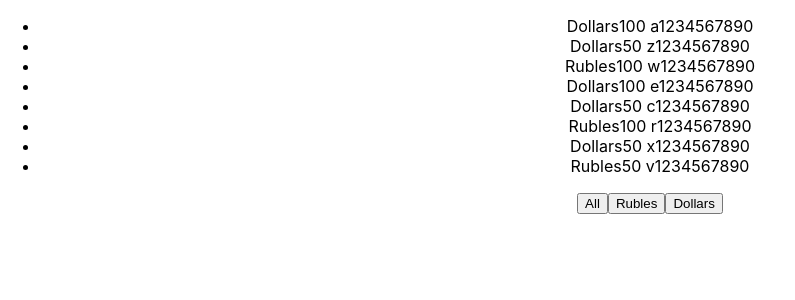
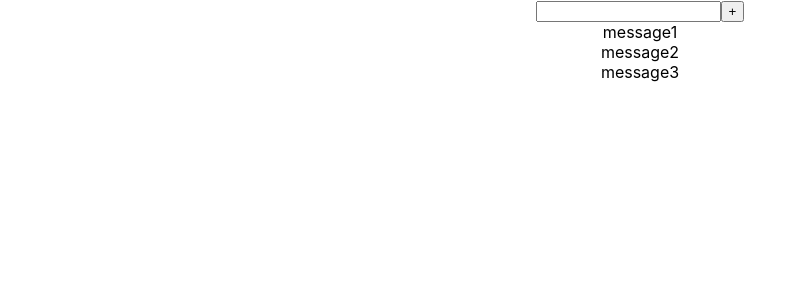
Before and after one commit to Srh-Yakovenko-ua/it-incubator-mikrotasks, a React (Create React App) app: page / in a window 1280 px wide. Shown: the top 300 px of the page, without its empty margins (0-795 px from the left). Built offline with nearby package versions, Linux system fonts and the light colour scheme.

Commit message:
add props for input

```diff
--- a/src/App.tsx
+++ b/src/App.tsx
@@ -7,7 +7,9 @@ import {NewComponent} from './site/NewComponent';
 import {TopCars} from './site/TopCars';
 import {Button} from './components/Button';
 import MoneyFilter from './MoneyFilter/MoneyFilter';
+import {Input} from './input/Input';
 
+// export type FilterValuesType = 'all' | 'completed' | 'active';
 
 function App() {
     // const students = [
@@ -39,44 +41,51 @@ function App() {
     // }
 
 
-    const [money, setMoney] = useState([
-        {banknote: 'Dollars', nominal: 100, number: ' a1234567890'},
-        {banknote: 'Dollars', nominal: 50, number: ' z1234567890'},
-        {banknote: 'Rubles', nominal: 100, number: ' w1234567890'},
-        {banknote: 'Dollars', nominal: 100, number: ' e1234567890'},
-        {banknote: 'Dollars', nominal: 50, number: ' c1234567890'},
-        {banknote: 'Rubles', nominal: 100, number: ' r1234567890'},
-        {banknote: 'Dollars', nominal: 50, number: ' x1234567890'},
-        {banknote: 'Rubles', nominal: 50, number: ' v1234567890'},
-    ]);
+    // const [money, setMoney] = useState([
+    //     {banknote: 'Dollars', nominal: 100, number: ' a1234567890'},
+    //     {banknote: 'Dollars', nominal: 50, number: ' z1234567890'},
+    //     {banknote: 'Rubles', nominal: 100, number: ' w1234567890'},
+    //     {banknote: 'Dollars', nominal: 100, number: ' e1234567890'},
+    //     {banknote: 'Dollars', nominal: 50, number: ' c1234567890'},
+    //     {banknote: 'Rubles', nominal: 100, number: ' r1234567890'},
+    //     {banknote: 'Dollars', nominal: 50, number: ' x1234567890'},
+    //     {banknote: 'Rubles', nominal: 50, number: ' v1234567890'},
+    // ]);
+    //
+    // let nominalMoney = money
+    //
+    // const [filter, setFilter] = useState('All')
+    //
+    // if (filter === 'Rubles') {
+    //     nominalMoney = money.filter((filterMoney) => {
+    //         return filterMoney.banknote === 'Rubles';
+    //     });
+    // }
+    //
+    // if (filter === 'Dollars') {
+    //     nominalMoney = money.filter((filterMoney) => {
+    //         return filterMoney.banknote === 'Dollars';
+    //     });
+    // }
+    //
+    // const oneClickHandler = (nameButton: string) => {
+    //     setFilter(nameButton)
+    // }
 
-    let nominalMoney = money
-
-    const [filter, setFilter] = useState('All')
-
-    if (filter === 'Rubles') {
-        nominalMoney = money.filter((filterMoney) => {
-            return filterMoney.banknote === 'Rubles'
-        })
-    }
-    if (filter === 'Dollars') {
-        nominalMoney = money.filter((filterMoney)=>{
-            return filterMoney.banknote === 'Dollars'
-        }) ;
-    }
-    const oneClickHandler = (nameButton: string) => {
-        setFilter(nameButton)
-    }
+    let [message, setMessage] = useState([  // к примеру данные пришли с сервера
+        {message: 'message1'},
+        {message: 'message2'},
+        {message: 'message3'},
+    ])
 
     return (
         // <NewComponent students={students}/>
         // <TopCars  topCars={topCars}/>
-
+        //  <MoneyFilter nominalMoney={nominalMoney} callBack={oneClickHandler}/>
 
         <div className={'App'}>
-            {/*<Button name={'Channel - 1'} callBack={()=>ButtonFoo1('Ivan')}/>*/}
-            {/*<Button name={'Channel - 2'} callBack={()=>ButtonFoo2('Vasya')}/>*/}
-            <MoneyFilter nominalMoney={nominalMoney} callBack={oneClickHandler}/>
+            <Input message={message}/>
+
         </div>
 
 
```
